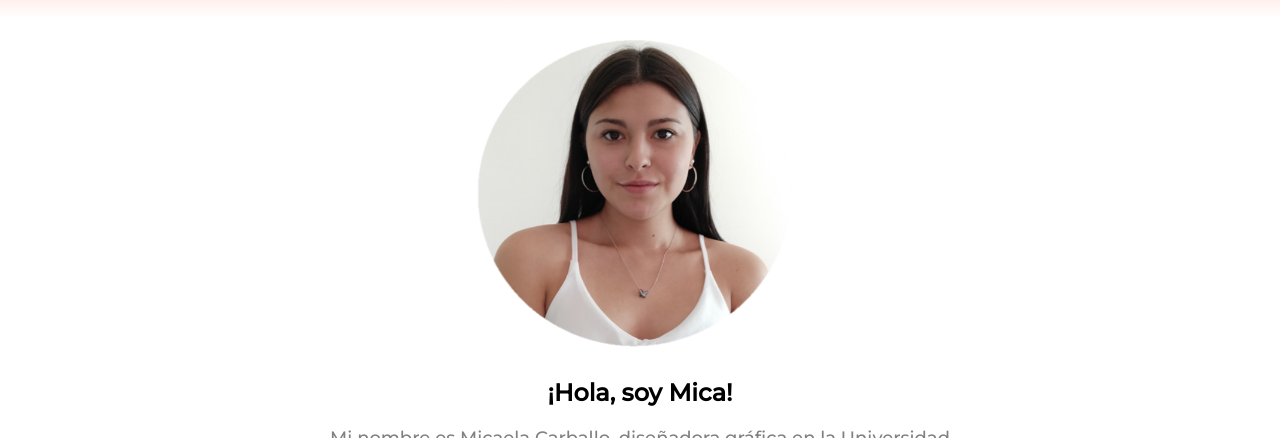
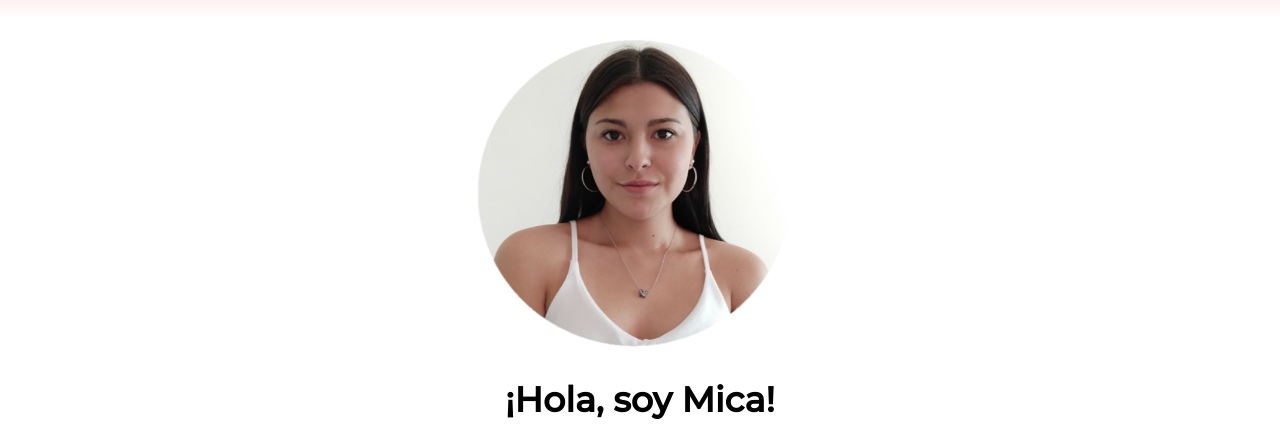
Before and after one commit to gentilezza/carballo, a website: page views/sobre-mi.html in a window 1280 px wide. Shown: the part 232-670 px from the top of the page. Drawn offline with nearby package versions, Linux system fonts and the light colour scheme.

Commit message:
agregue comentarios por secciones y finalice la pre-entrega

```diff
--- a/scss/_desktop.scss
+++ b/scss/_desktop.scss
@@ -375,11 +375,13 @@ footer {grid-area: footer; }
                 margin-top: 20px;
                 font-size: large;
                 color: grey;
-                h2 {
-                    font-size: 35px;
-                }
                 }
             }
+        .sobre-mi {
+            h2 {
+                font-size: 35px;
+            }
+        }
         .sobre-mi img {
             width: 350px;
             height: 350px;
@@ -453,6 +455,7 @@ opacity: 1;
             display: flex;
             justify-content: center;
             align-items: center;
+
         }
         }
         .nuestrosClientes {
```
Also changed, not shown: index.html (+1 -0 lines), views/clientes.html (+1 -0 lines), views/contacto.html (+1 -0 lines), views/servicios.html (+1 -0 lines), views/sobre-mi.html (+1 -0 lines), css/destino.css.
